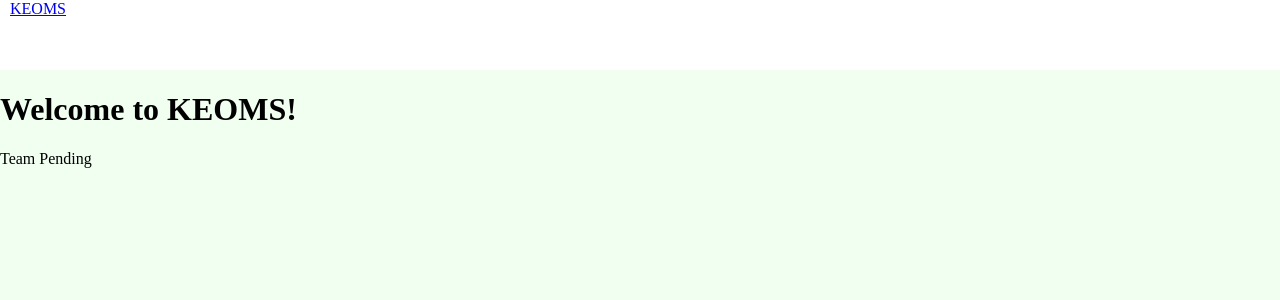
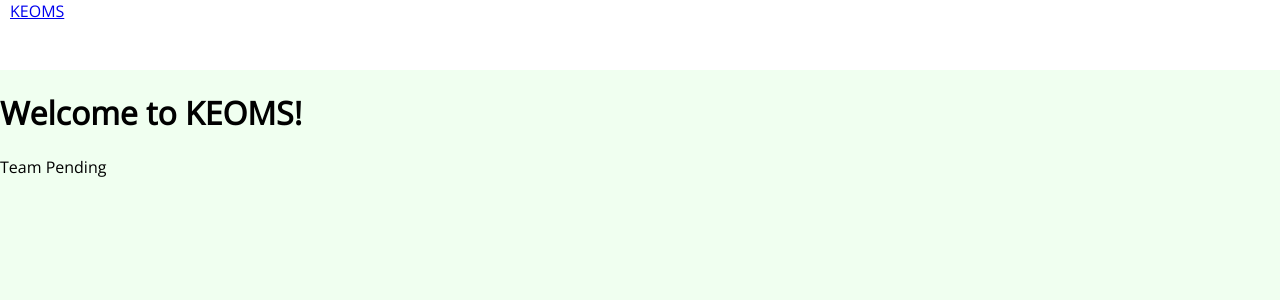
Before and after one commit to DemeterCaubang/KEOMS, a PHP site: page /index.html in a window 1280 px wide. Shown: the top 300 px of the page. Run offline with PHP 8.4, Linux system fonts and the light colour scheme.

Commit message:
font imported

```diff
--- a/style.css
+++ b/style.css
@@ -1,3 +1,8 @@
+@import url('https://fonts.googleapis.com/css2?family=Open+Sans:wght@300&display=swap');
+
+* {
+	font-family: 'Open Sans', sans-serif;
+}
 body {
 	background-color: #F0FFF0;
 	margin: 0px;
```
